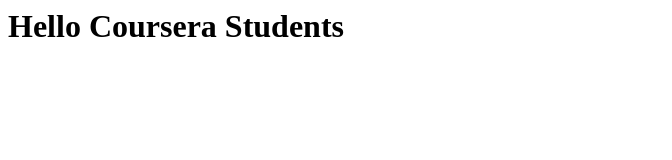
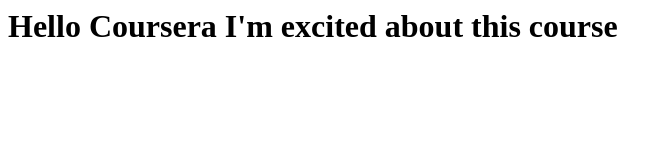
Before and after one commit to vikram-21/coursera-angularjs, a plain HTML site: page index.html in a window 1280 px wide. Shown: the whole page, without its empty margins (0-672 px from the left). Drawn offline with Linux system fonts and the light colour scheme.

Commit message:
next version of web file.

```diff
--- a/index.html
+++ b/index.html
@@ -6,6 +6,6 @@
     <title>Hello Coursera</title>
 </head>
 <body>
-    <h1>Hello Coursera Students</h1>
+    <h1>Hello Coursera I'm excited about this course</h1>
 </body>
 </html>
```
